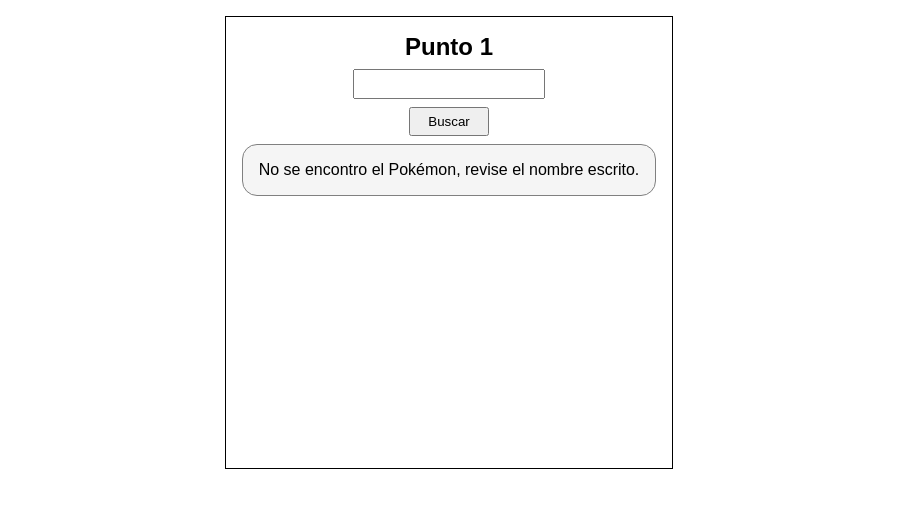
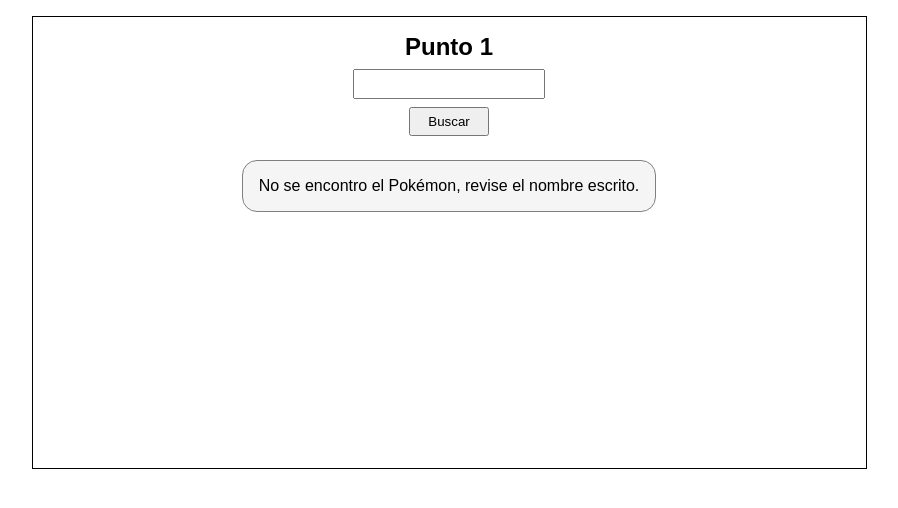
Before and after one commit to ezecernadas/trabajosFede, a plain HTML site: page TP06/index.html in a window 1280 px wide. Both pictures are taken after a click on the button "Buscar". Shown: the whole page, without its empty margins (191-1089 px from the left). Drawn offline with Linux system fonts and the light colour scheme; no server answers.

Commit message:
Refactor index.html and index.js to improve layout and functionality for Pokémon display

```diff
--- a/TP06/index.html
+++ b/TP06/index.html
@@ -33,6 +33,13 @@
         flex-direction: column;
         align-items: center;
         padding: 1em;
+        margin: 1em; /* Agrega un margen para separar las tarjetas */
+    }
+
+    #cardContainerPunto1 {
+        display: flex;
+        flex-wrap: wrap;
+        justify-content: center;
     }
 
     img {
@@ -54,7 +61,7 @@
         align-items: center;
         gap: .5em;
         min-height: 452.5px;
-        min-width: 400px;
+        min-width: 835px;
         border: solid 1px black;
         padding: 1em;
     }
@@ -69,11 +76,11 @@
     }
 </style>
 <body>
-    <article class="tp1">
+    <article>
         <h1>Punto 1</h1>
         <input type="text" id="nombre" required>
         <button id="mostrar">Buscar</button>
-        <div id="cardContainerTp1"></div>
+        <div id="cardContainerPunto1"></div>
     </article>
 </body>
 <script src="index.js"></script>
--- a/TP06/index.js
+++ b/TP06/index.js
@@ -1,3 +1,93 @@
+/**
+ * Muestra una tarjeta de un Pokémon en el contenedor especificado.
+ *
+ * Si los datos del Pokémon son nulos, muestra un mensaje de error.
+ * De lo contrario, crea una tarjeta con la imagen del Pokémon y
+ * su nombre.
+ *
+ * @param {Object | null} pokemonData - Datos del Pokémon a mostrar.
+ * @param {string} containerId - ID del contenedor donde spawnear la tarjeta.
+ */
+function mostrarTarjetaPokemon(pokemonData, containerId) {
+    const container = document.getElementById(containerId);
+
+    // Si hubo error
+    if (!pokemonData) {
+        return;
+    }
+
+    // Crear tarjeta con datos válidos
+    const pokemonCard = document.createElement("div");
+    pokemonCard.classList.add("card");
+
+    // Imagen del Pokémon
+    const pokemonImage = document.createElement("img");
+    pokemonImage.src = pokemonData.sprites.front_default;
+
+    // Contenedor de datos
+    const dataContainer = document.createElement("div");
+    dataContainer.classList.add("data");
+
+    // Nombre del Pokémon
+    const pokemonName = document.createElement("legend");
+    pokemonName.textContent = "Nombre: " + pokemonData.name;
+
+    // Añadir elementos a la tarjeta
+    pokemonCard.appendChild(pokemonImage);
+    pokemonCard.appendChild(dataContainer);
+    dataContainer.appendChild(pokemonName);
+
+    // Añadir tarjeta al contenedor
+    container.appendChild(pokemonCard);
+}
+
+/**
+ * Muestra un mensaje de error en el contenedor especificado.
+ *
+ * @param {string} containerId - ID del contenedor donde spawnear el mensaje de error.
+ */
+function mostrarTarjetaPokemonError(containerId) {
+    const container = document.getElementById(containerId);
+
+    // Crear tarjeta de error
+    const errorCard = document.createElement("div");
+    errorCard.classList.add("card");
+    errorCard.style.alignItems = "center";
+    errorCard.style.justifyContent = "center";
+
+    // Mensaje de error
+    const errorMessage = document.createElement("legend");
+    errorMessage.textContent = "No se encontro el Pokémon, revise el nombre escrito.";
+    errorCard.appendChild(errorMessage);
+    container.appendChild(errorCard);
+}
+
+/**
+ * Busca un pokemon por nombre y muestra su tarjeta y su linea de evolucion.
+ * @param {string} nombre nombre del pokemon a buscar
+ * @param {string} idSpawn id del div donde se va a spawnear la tarjeta
+ */
+async function buscarYMostrarLineaEvolutiva(nombre, idSpawn) {
+    const pokemon = await obtenerDatosPokemon(nombre);
+
+    if (!pokemon) {
+        mostrarTarjetaPokemonError(idSpawn);
+        return;
+    }
+
+    const evoluciones = await obtenerLineaEvolutiva(pokemon.id);
+
+    if (!evoluciones) {
+        console.error("No se encontraron evoluciones para el pokemon", nombre);
+        return;
+    }
+
+    evoluciones.forEach(async nombreEvolucion => {
+        const evolucion = await obtenerDatosPokemon(nombreEvolucion);
+        mostrarTarjetaPokemon(evolucion, idSpawn);
+    });
+}
+
 /**
  * Obtiene los datos de un Pokémon por su nombre.
  *
@@ -16,13 +106,6 @@
         return null;
     }
 }
-
-// Of course, you are handling two different IDs there.
-
-//     Fetch the pokemon-species: https://pokeapi.co/api/v2/pokemon-species/ivysaur
-//     look at .evolution_chain -> https://pokeapi.co/api/v2/evolution-chain/1/
-//     Fetch the chain: https://pokeapi.co/api/v2/evolution-chain/1/
-//     Parse the JSON and get the full list of evolutions.
 
 /**
  * Obtiene la línea evolutiva de un Pokémon dado su ID.
@@ -70,104 +153,10 @@
     }
 }
 
-/**
- * Muestra una tarjeta de un Pokémon en el contenedor especificado.
- *
- * Si los datos del Pokémon son nulos, muestra un mensaje de error.
- * De lo contrario, crea una tarjeta con la imagen del Pokémon y
- * su nombre.
- *
- * @param {Object | null} pokemonData - Datos del Pokémon a mostrar.
- * @param {string} containerId - ID del contenedor donde spawnear la tarjeta.
- */
-function mostrarTarjetaPokemon(pokemonData, containerId) {
-    const container = document.getElementById(containerId);
-
-    // Si hubo error
-    if (!pokemonData) {
-        return;
-    }
-
-    // Crear tarjeta con datos válidos
-    const pokemonCard = document.createElement("div");
-    pokemonCard.classList.add("card");
-
-    // Imagen del Pokémon
-    const pokemonImage = document.createElement("img");
-    pokemonImage.src = pokemonData.sprites.front_default;
-
-    // Contenedor de datos
-    const dataContainer = document.createElement("div");
-    dataContainer.classList.add("data");
-
-    // Nombre del Pokémon
-    const pokemonName = document.createElement("legend");
-    pokemonName.textContent = "Nombre: " + pokemonData.name;
-
-    // Añadir elementos a la tarjeta
-    pokemonCard.appendChild(pokemonImage);
-    pokemonCard.appendChild(dataContainer);
-    dataContainer.appendChild(pokemonName);
-
-    // Añadir tarjeta al contenedor
-    container.appendChild(pokemonCard);
-}
-
-function mostrarTarjetaPokemonError(containerId) {
-    const container = document.getElementById(containerId);
-
-    // Crear tarjeta de error
-    const errorCard = document.createElement("div");
-    errorCard.classList.add("card");
-    errorCard.style.alignItems = "center";
-    errorCard.style.justifyContent = "center";
-
-    // Mensaje de error
-    const errorMessage = document.createElement("legend");
-    errorMessage.textContent = "No se encontro el Pokémon, revise el nombre escrito.";
-    errorCard.appendChild(errorMessage);
-    container.appendChild(errorCard);
-}
-
-async function buscarYMostrar(nombre, idSpawn) {
-    const datos = await obtenerDatosPokemon(nombre);
-    console.log(datos);
-    mostrarTarjetaPokemon(datos, idSpawn);
-}
-
-/**
- * Busca un pokemon por nombre y muestra su tarjeta y su linea de evolucion.
- * @param {string} nombre nombre del pokemon a buscar
- * @param {string} idSpawn id del div donde se va a spawnear la tarjeta
- */
-async function buscarYMostrarLineaEvolutiva(nombre, idSpawn) {
-    const pokemon = await obtenerDatosPokemon(nombre);
-
-    if (!pokemon) {
-        mostrarTarjetaPokemonError(idSpawn);
-        return;
-    }
-
-    const evoluciones = await obtenerLineaEvolutiva(pokemon.id);
-
-    if (!evoluciones) {
-        console.error("No se encontraron evoluciones para el pokemon", nombre);
-        return;
-    }
-
-    evoluciones.forEach(async nombreEvolucion => {
-        const evolucion = await obtenerDatosPokemon(nombreEvolucion);
-        mostrarTarjetaPokemon(evolucion, idSpawn);
-    });
-}
-
 document.getElementById('mostrar').addEventListener('click',()=>{
-    document.getElementById('cardContainerTp1').innerHTML = '';
+    document.getElementById('cardContainerPunto1').innerHTML = '';
 
     const nombre = document.getElementById('nombre').value;
 
-    buscarYMostrarLineaEvolutiva(nombre, "cardContainerTp1");
-    // obtenerDatosPokemon("pikachu").then((datos) => {
-    //     console.log(datos); // También te muestra el resultado
-    // });
+    buscarYMostrarLineaEvolutiva(nombre, "cardContainerPunto1");
 });
```
